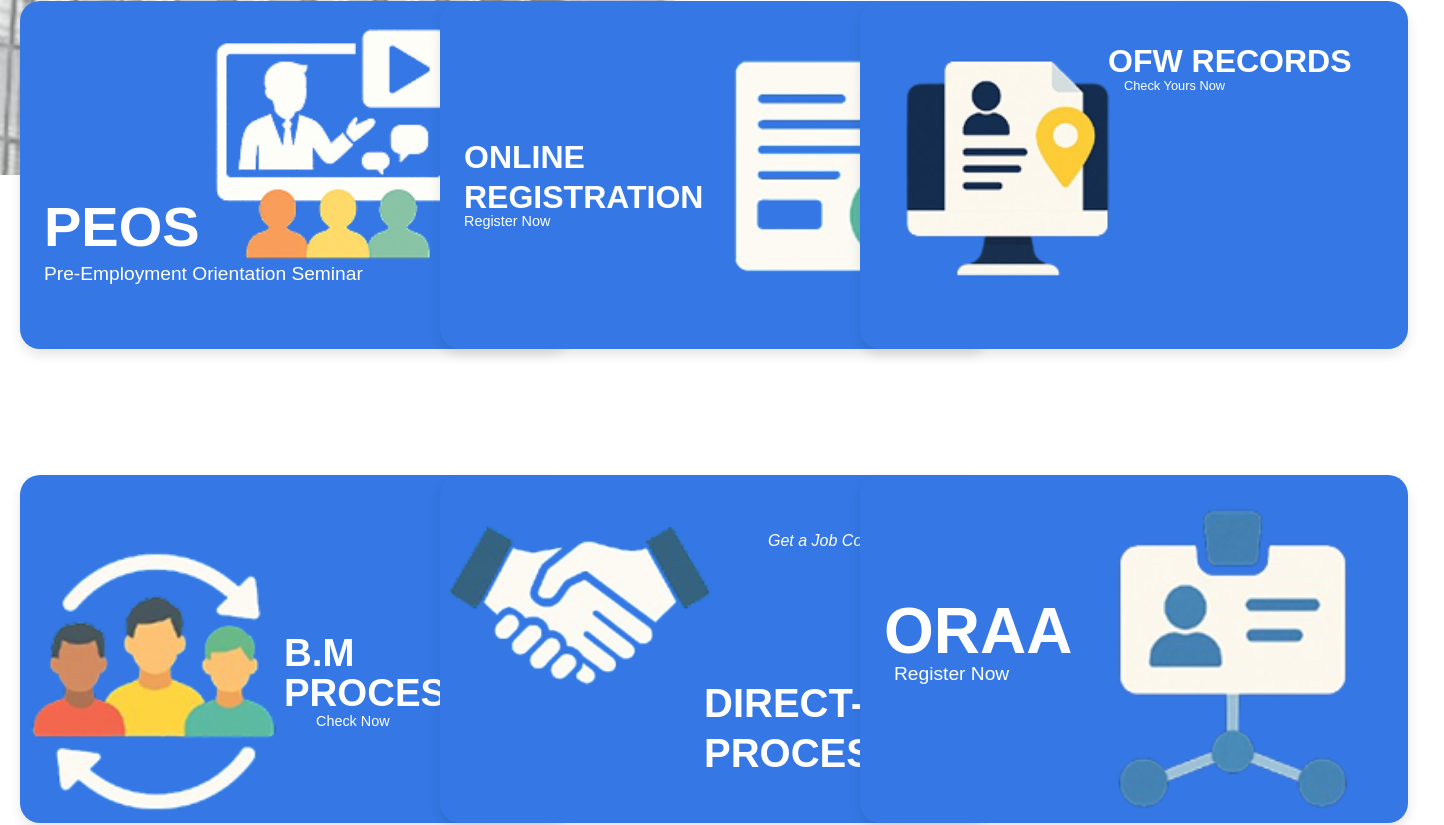
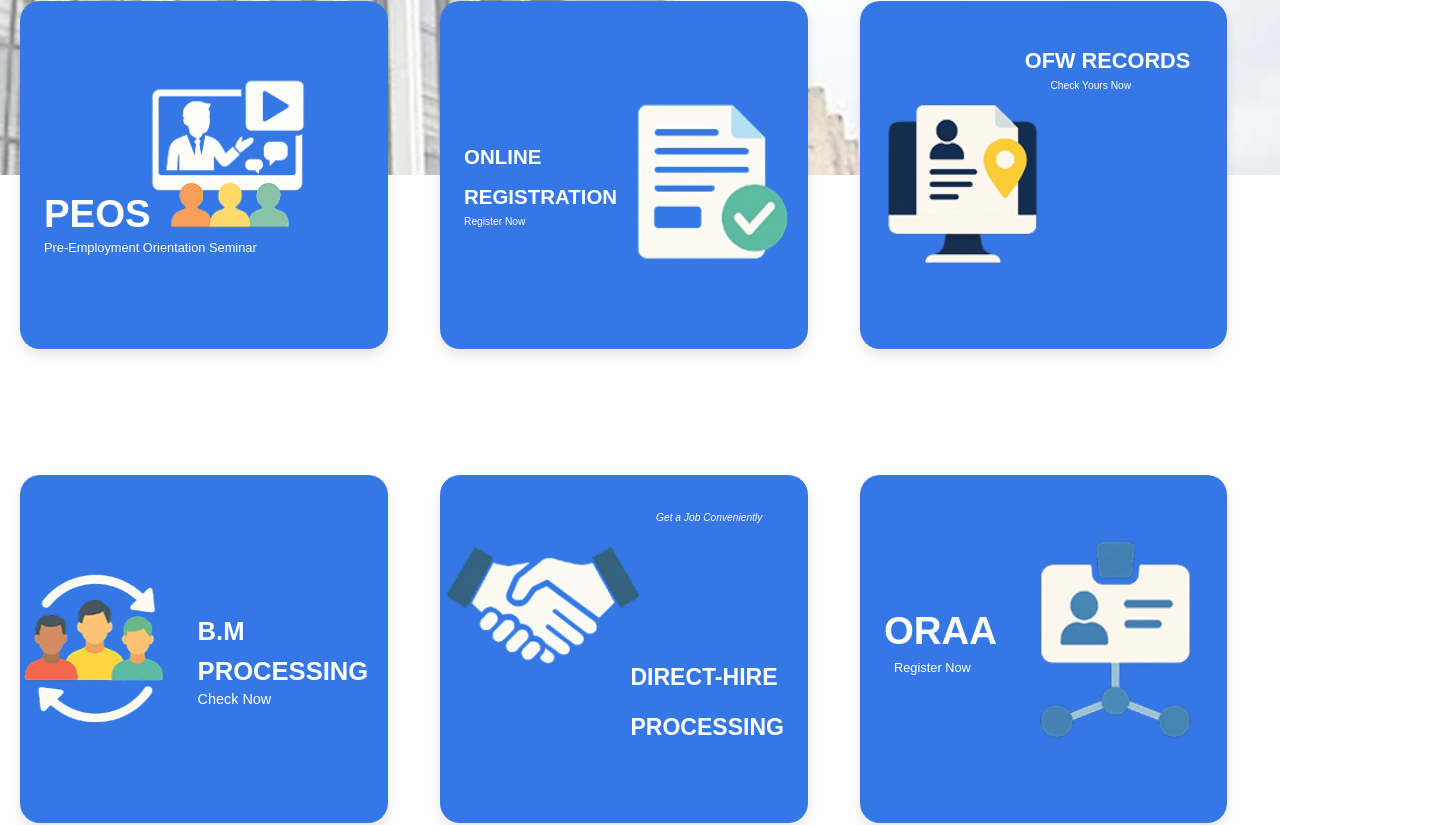
Before and after one commit to JFellores/POEA, a React (Vite) app: page /registration in a window 1280 px wide. Shown: the part 620-1445 px from the top of the page, 1444 px wide, since content can reach past the window. Built offline with nearby package versions, Linux system fonts and the light colour scheme.

Commit message:
Adjusted Evey card for 125% scale

```diff
--- a/src/GeneralComponents/Footer.css
+++ b/src/GeneralComponents/Footer.css
@@ -18,6 +18,7 @@
 
 .footer-col2 h1 {
   line-height: 0.2;
+  font-size: 1vw;
 }
 
 .footer-col3 h1 {
--- a/src/GeneralComponents/Footer.jsx
+++ b/src/GeneralComponents/Footer.jsx
@@ -22,7 +22,7 @@ export default function Footer() {
       <div className="footer-col footer-col3">
         <h1>About GovPH</h1>
         <p>
-          Learn more about the Philippine government, its structure,<br />
+          Learn more about the Philippine government, its structure,
           how government works and the people behind it.
         </p>
         <ul>
--- a/src/MainDashboardComponents/BMCard.css
+++ b/src/MainDashboardComponents/BMCard.css
@@ -1,5 +1,5 @@
 .bm-card {
-    width: 500px;
+    width: 25vw;
     min-height: 300px;
     background-color: #3578e5;
     border-radius: 20px;
@@ -19,8 +19,8 @@
 
 .bm-card__icon-wrapper {
     position: absolute;
-    top: 60px;
-    right: 20%;
+    top:2vw;
+    left: 6vw;
     transform: translateX(-50%);
     width: 300px;
     height: 300px;
@@ -31,15 +31,15 @@
 }
 
 .bm-card__icon-wrapper img {
-    width: 400px;
-    height: 400px;
+    width: 18vw;
+    height: 18vw;
     object-fit: contain;
 }
 
 .bm-card__title {
-    margin-top: 8.4rem;
-    margin-left: 15rem;
-    font-size: 2.4rem;
+    margin-top: 7rem;
+    margin-left: 12vw;
+    font-size: 2vw;
     font-weight: 600;
     line-height: 40px;
     margin-bottom: 0.5rem;  /* small gap to subtitle */
@@ -47,7 +47,7 @@
 
 .bm-card__subtitle {
     margin: 0;               /* reset all margins */
-    margin-left: 17rem;      /* line it up with the title */
+    margin-left: 12vw;      /* line it up with the title */
     font-size: 0.9rem;
     line-height: 0.1;        /* normal line spacing */
 }
--- a/src/MainDashboardComponents/DHPCard.css
+++ b/src/MainDashboardComponents/DHPCard.css
@@ -1,5 +1,5 @@
 .dhp-card {
-    width: 500px;
+    width: 25vw;
     min-height: 300px;
     background-color: #3578e5;
     border-radius: 20px;
@@ -20,7 +20,7 @@
 .dhp-card__icon-wrapper {
   position: absolute;
   top: -20px;
-  right: 20%;
+  left: 8vw;
   transform: translateX(-50%);
   width: 300px;
   height: 300px;
@@ -31,24 +31,24 @@
 }
 
 .dhp-card__icon-wrapper img {
-  width: 350px;
-  height: 350px;
+  width: 20vw;
+  height: 25vw;
   object-fit: contain;
 }
 
 .dhp-card__title {
   margin-top: 8rem;
-  margin-left: 15rem;
-  font-size: 2.5rem;
+  margin-left: 13vw;
+  font-size: 1.8vw;
   font-weight: 600;
   line-height: 50px;
   margin-bottom: 0.5rem;
 }
 
 .dhp-card__subtitle {
-  margin-top: 2rem;
-  margin-left: 19rem;
-  font-size: 1rem;
+  margin-top: 1vw;
+  margin-left: 15vw;
+  font-size: 0.8vw;
   font-style: italic;
   line-height: 1.2;
 }
--- a/src/MainDashboardComponents/HelpdeskCard.css
+++ b/src/MainDashboardComponents/HelpdeskCard.css
@@ -24,13 +24,13 @@
 
 .helpdesk-card__text {
     align-items: center;
-    font-size: 3rem;
+    font-size: 2.2vw;
     font-weight: 600;
     white-space: nowrap;
 }
 
 .helpdesk-card__icon img {
-    width: 10rem;
-    height: 10rem;
+    width: 8vw;
+    height: 8vw;
     object-fit: contain;
 }
--- a/src/MainDashboardComponents/MainDashboardBody.css
+++ b/src/MainDashboardComponents/MainDashboardBody.css
@@ -40,13 +40,13 @@
 }
 
 .overlay-text h1 {
-    font-size: 4rem;
+    font-size: 3vw;
     line-height: 0.5;
     margin: 0;
 }
 
 .overlay-text p {
-    font-size: 1.25rem;
+    font-size: 1.25vw;
     text-align: left;
     margin-left: 6px;
     margin-top: 5px;
--- a/src/MainDashboardComponents/OFWCardComponent.css
+++ b/src/MainDashboardComponents/OFWCardComponent.css
@@ -1,5 +1,5 @@
 .ofw-card {
-    width: 500px;
+    width: 24.9vw;
     min-height: 300px;
     background-color: #3578e5;
     border-radius: 20px;
@@ -20,10 +20,8 @@
 .ofw-card__icon-wrapper {
   position: absolute;
   top: 10px;
-  right: 18%;
-  transform: translateX(-50%);
-  width: 300px;
-  height: 300px;
+  bottom: 1%;
+  right: 28vw;
   border-radius: 12px;
   display: flex;
   align-items: center;
@@ -31,24 +29,23 @@
 }
 
 .ofw-card__icon-wrapper img {
-  width: 300px;
-  height: 300px;
+  width: 15vw;
   object-fit: contain;
 }
 
 .ofw-card__title {
   margin-top: 1rem;
-  font-size: 2rem;
+  font-size: 1.7vw;
   font-weight: 600;
   line-height: 40px;
-  margin-left: 14rem;
+  margin-left: 11vw;
   margin-bottom: 0.25rem;
 }
 
 .ofw-card__subtitle {
   margin: 0;
-  margin-left: 15rem;
+  margin-left: 13vw;
   margin-top: 0.05rem;
-  font-size: 0.8rem;
+  font-size: 0.8vw;
   line-height: 0.1;
 }
--- a/src/MainDashboardComponents/ORAACard.css
+++ b/src/MainDashboardComponents/ORAACard.css
@@ -1,5 +1,5 @@
 .oraa-card {
-    width: 500px;
+    width: 24.9vw;
     min-height: 300px;
     background-color: #3578e5;
     border-radius: 20px;
@@ -20,10 +20,8 @@
 .oraa-card__icon-wrapper {
     position: absolute;
     top: -20px;
-    left: 70%;
-    transform: translateX(-50%);
-    width: 400px;
-    height: 400px;
+    bottom: 1%;
+    left: 12vw;
     border-radius: 12px;
     display: flex;
     align-items: center;
@@ -31,14 +29,13 @@
 }
 
 .oraa-card__icon-wrapper img {
-    width: 400px;
-    height: 400px;
+    width: 17vw;
     object-fit: contain;
 }
 
 .oraa-card__title {
     margin-top: 7rem;
-    font-size: 4rem;
+    font-size: 3vw;
     font-weight: 600;
     line-height: 40px;
     margin-bottom: 0.25rem;
@@ -46,7 +43,7 @@
 
 .oraa-card__subtitle {
     line-height: 2;
-    font-size: 1.2rem;
+    font-size: 1vw;
     margin-top: 3px;
     margin-left: 10px;
 }
--- a/src/MainDashboardComponents/PEOSCardComponent.css
+++ b/src/MainDashboardComponents/PEOSCardComponent.css
@@ -1,5 +1,5 @@
 .peos-card {
-    width: 500px;
+  width: 25vw;
   min-height: 300px;      /* ensures enough room for title/subtitle */
   background-color: #3578e5;
   border-radius: 20px;
@@ -20,27 +20,23 @@
 
 .peos-card__icon-wrapper {
   position: absolute;
-  top: -10px;       /* floats the 100×100 box halfway out of the card */
-  left: 58%;        /* center horizontally */
-  transform: translateX(-50%);
-  width: 300px;
-  height: 300px;
-  border-radius: 12px;
+  top: 1%;
+  bottom: 14%;
+  margin-left: 7vw;
   display: flex;
   align-items: center;
   justify-content: center;
 }
 
 .peos-card__icon-wrapper img {
-  width: 300px;
-  height: 300px;
+  width: 15vw;
   object-fit: contain;
 }
 
 .peos-card__title {
   /* push the title down below the icon */
   margin-top: 10rem;
-  font-size: 3.5rem;
+  font-size: 3vw;
   font-weight: 600;
   margin-bottom: 0.25rem;
   text-align: left;
@@ -49,6 +45,6 @@
 .peos-card__subtitle {
   line-height: 0.1;
   text-align: left;
-  font-size: 1.2rem;
+  font-size: 1vw;
   margin: 0;
 }
--- a/src/MainDashboardComponents/RegistrationCard.css
+++ b/src/MainDashboardComponents/RegistrationCard.css
@@ -1,5 +1,5 @@
 .registration-card {
-    width: 500px;
+  width: 25vw;
   min-height: 300px;
   background-color: #3578e5;
   border-radius: 20px;
@@ -19,11 +19,10 @@
 
 .registration-card__icon-wrapper {
   position: absolute;
-  top: 10px;
-  left: 70%;
+  top: 0.8vw;
+  bottom: 1%;
+  left: 12vw;
   transform: translateX(-50%);
-  width: 300px;
-  height: 300px;
   border-radius: 12px;
   display: flex;
   align-items: center;
@@ -31,14 +30,13 @@
 }
 
 .registration-card__icon-wrapper img {
-  width: 300px;
-  height: 300px;
+  width: 17vw;
   object-fit: contain;
 }
 
 .registration-card__title {
   margin-top: 7rem;
-  font-size: 2rem;
+  font-size: 1.6vw;
   font-weight: 600;
   line-height: 40px;
   margin-bottom: 0.25rem;
@@ -46,6 +44,6 @@
 
 .registration-card__subtitle {
   line-height: 0.1;
-  font-size: 0.9rem;
+  font-size: 0.8vw;
   margin: 0;
 }
```
